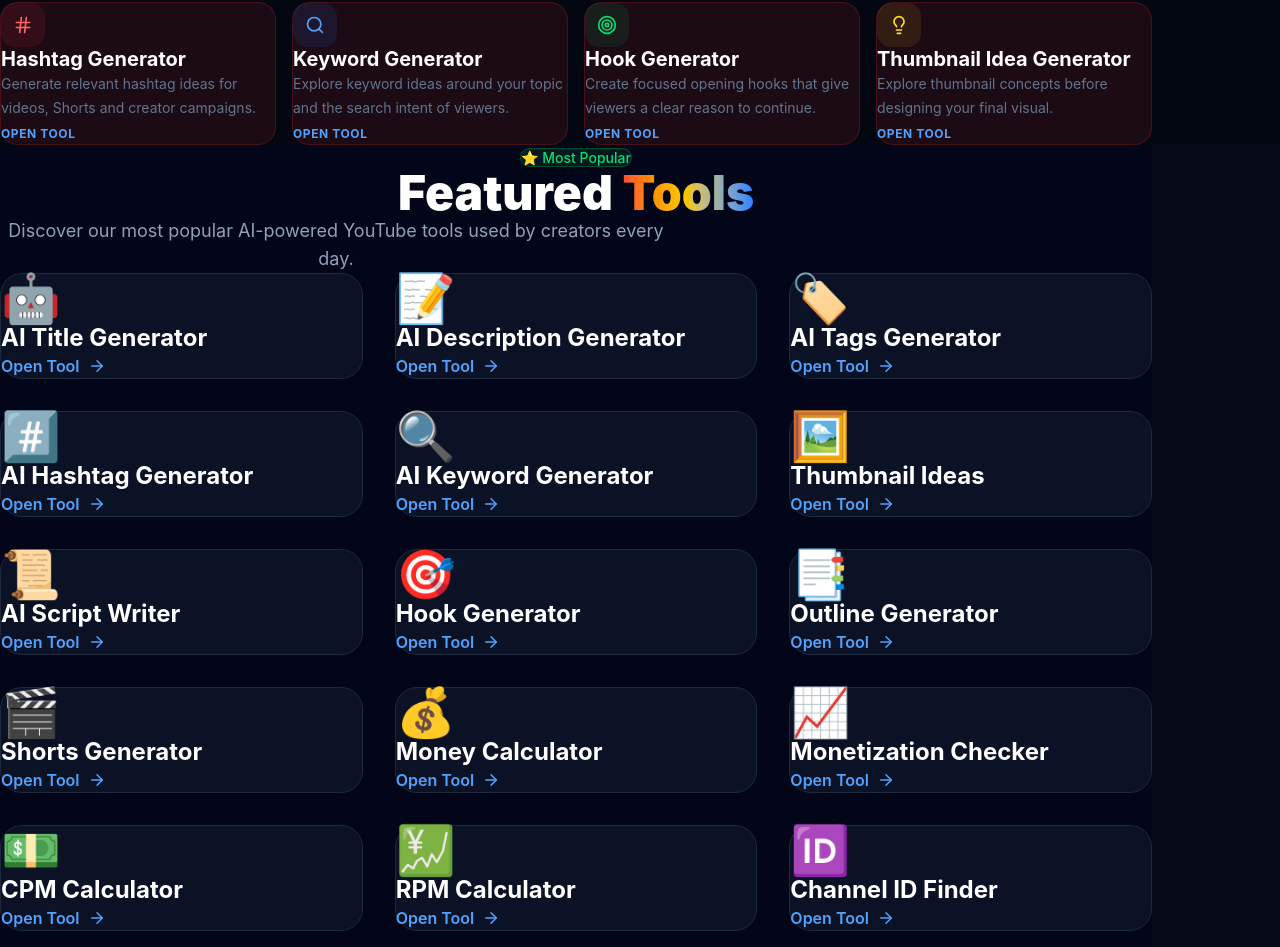
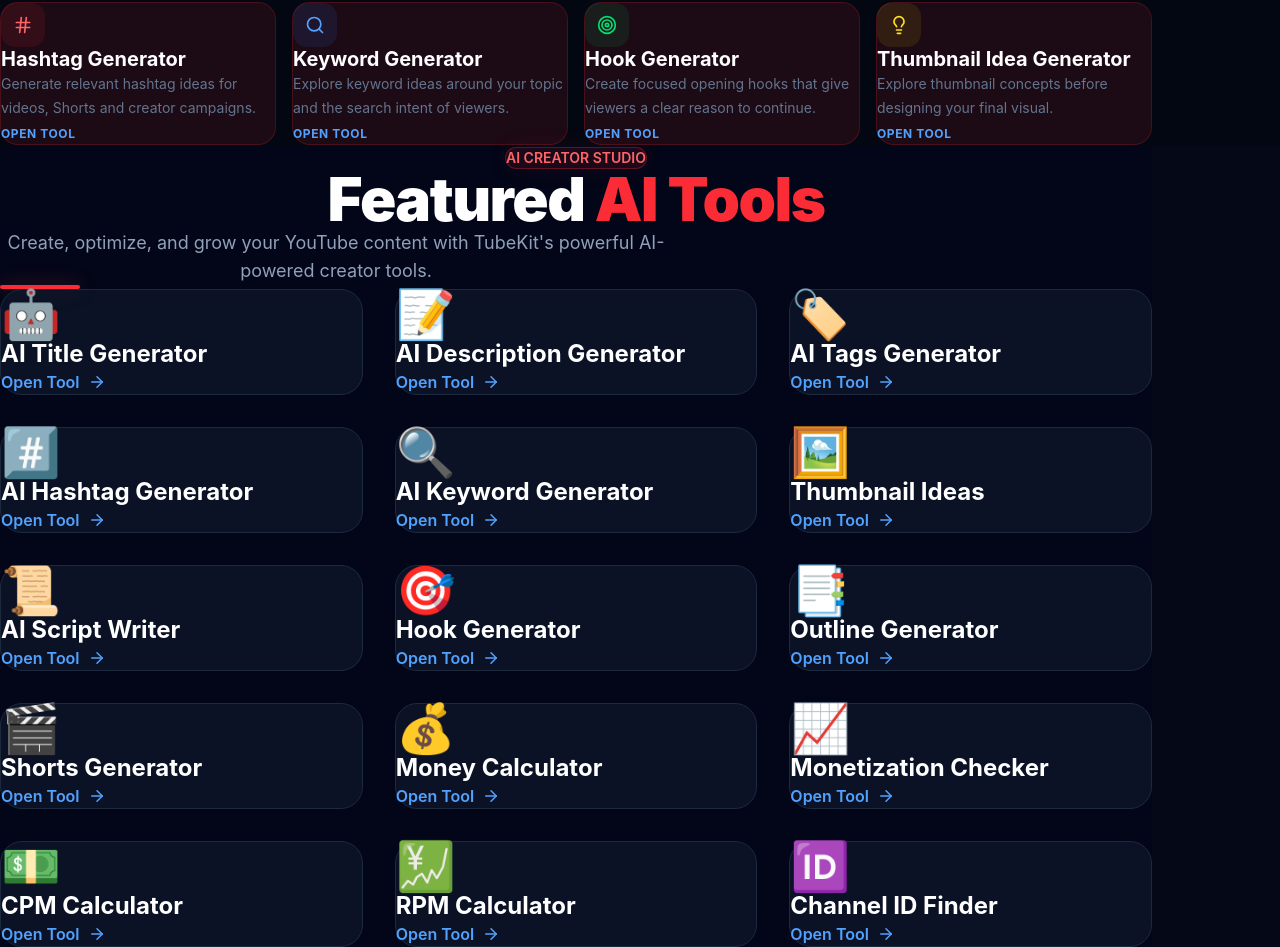
Before and after one commit to prateek4322/TubeKit-v2, a React (Vite) app in the folder client/: page / in a window 1280 px wide. Shown: the part 1087-2034 px from the top of the page. Built offline with nearby package versions, Linux system fonts and the light colour scheme; no server answers.

Commit message:
Update FeaturedTitle.jsx

```diff
--- a/client/src/components/home/featured-tools/FeaturedTitle.jsx
+++ b/client/src/components/home/featured-tools/FeaturedTitle.jsx
@@ -2,20 +2,23 @@
   return (
     <div className="mb-16 text-center">
 
-      <span className="rounded-full border border-green-500/30 bg-green-500/10 px-4 py-2 text-sm font-medium text-green-400">
-        ⭐ Most Popular
+      <span className="inline-flex items-center rounded-full border border-red-500/30 bg-red-500/10 px-4 py-2 text-sm font-semibold text-red-400 shadow-[0_0_25px_rgba(239,68,68,0.08)]">
+        AI CREATOR STUDIO
       </span>
 
-      <h2 className="mt-6 text-5xl font-black text-white">
-        Featured
-        <span className="bg-gradient-to-r from-red-500 via-yellow-400 via-green-400 to-blue-500 bg-clip-text text-transparent">
-          {" "}Tools
+      <h2 className="mt-6 text-4xl font-black tracking-tight text-white sm:text-5xl lg:text-6xl">
+        Featured{" "}
+        <span className="text-red-500">
+          AI Tools
         </span>
       </h2>
 
-      <p className="mx-auto mt-5 max-w-2xl text-lg text-slate-400">
-        Discover our most popular AI-powered YouTube tools used by creators every day.
+      <p className="mx-auto mt-5 max-w-2xl text-base leading-7 text-slate-400 sm:text-lg">
+        Create, optimize, and grow your YouTube content with
+        TubeKit's powerful AI-powered creator tools.
       </p>
+
+      <div className="mx-auto mt-7 h-1 w-20 rounded-full bg-red-500 shadow-[0_0_20px_rgba(239,68,68,0.45)]" />
 
     </div>
   );
```
